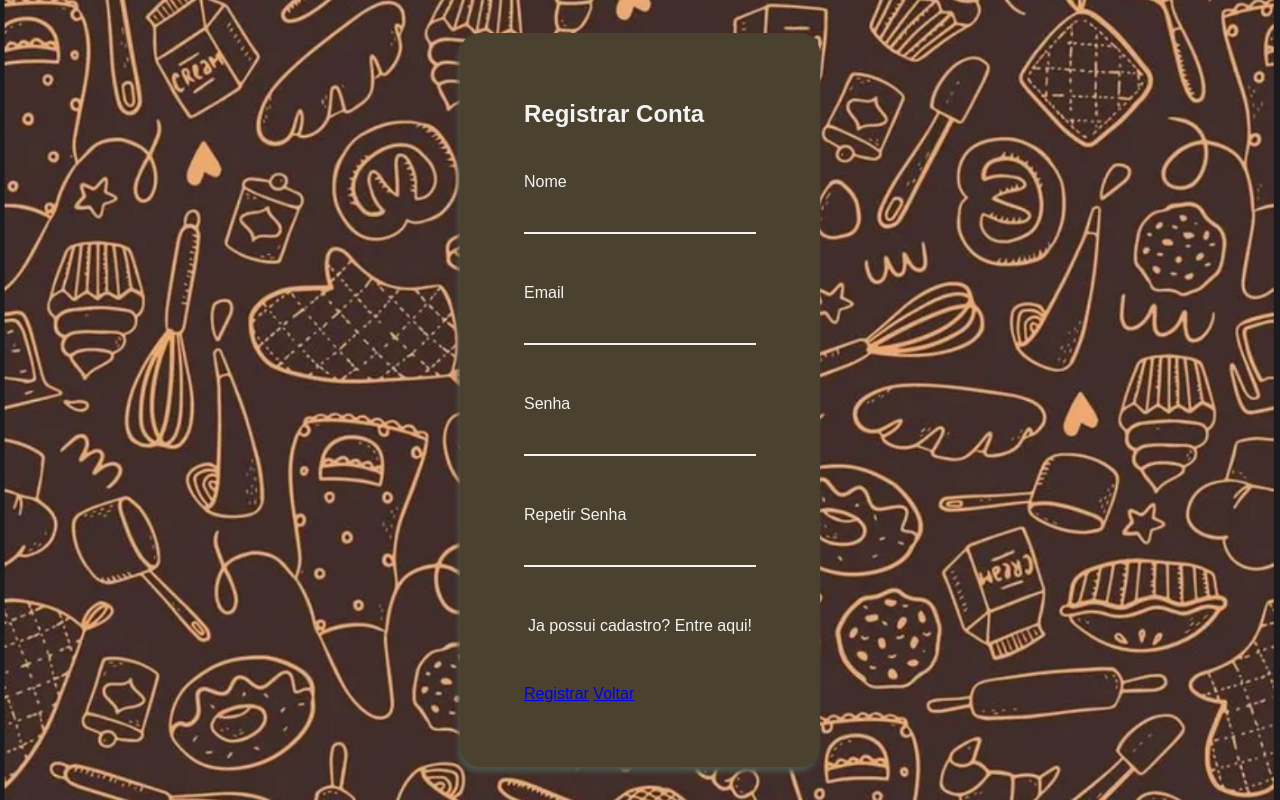
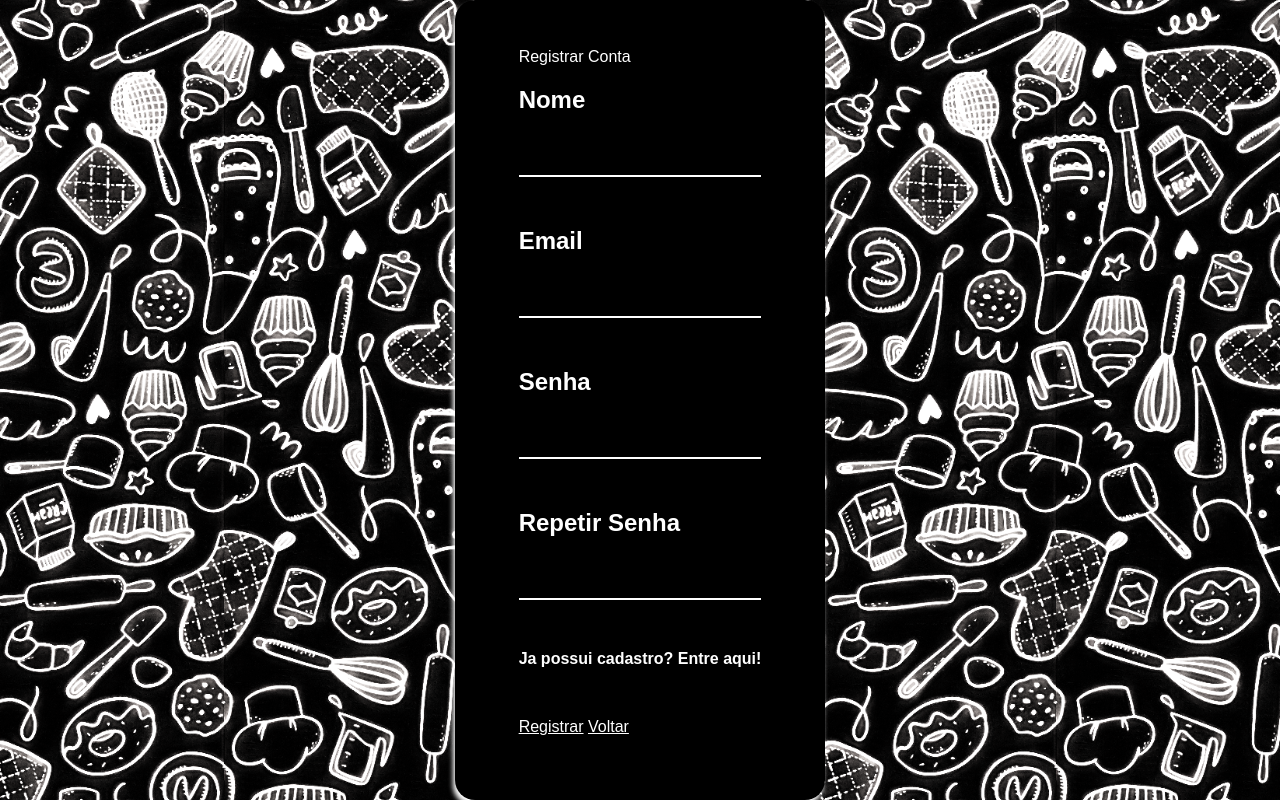
Before and after one commit to Joviviz/Site-Restaurante-Take-Out, a Flask app: template app/views/register.html in a window 1280 px wide. Run offline with Flask 3, Linux system fonts and the light colour scheme; the template is opened without the code that fills it, so the values that code supplies are empty.

Commit message:
login and register add

```diff
--- a/app/views/login.html
+++ b/app/views/login.html
@@ -3,13 +3,13 @@
 
 <!--BACKEND - LOGIN-->
 <div class="form-container">
-  <h3 class="form-title">Entrar na Conta</h3>
+  <p class="form-title display-4">Entrar na Conta</p>
   <div class="input-wrap">
-    <label class="input-label">Email</label>
+    <h2 class="input-label">Email</h2>
     <input type="text" class="input-field" required />
   </div>
   <div class="input-wrap">
-    <label class="input-label">Senha</label>
+    <h2 class="input-label">Senha</h2>
     <input type="text" class="input-field" required />
   </div>
   <div class="input-wrap">
--- a/app/views/menu.html
+++ b/app/views/menu.html
@@ -1,5 +1,9 @@
 <!-- Stylesheet-->
 <link href="/views/static/css/menu.css" rel="stylesheet" />
+
+<ng-include src="'views/navbar.html'"></ng-include>
+
+<h1>Cardápio</h1>
 
 <div class="container mt-5">
 
--- a/app/views/register.html
+++ b/app/views/register.html
@@ -3,27 +3,27 @@
 
 <!--BACKEND - REGISTRO-->
 <div class="form-container">
-  <h3 class="form-title">Registrar Conta</h3>
+  <p class="form-title display-4">Registrar Conta</p>
   <div class="input-wrap">
-    <label class="input-label">Nome</label>
+    <h2 class="input-label">Nome</h2>
     <input type="text" class="input-field" required />
   </div>
   <div class="input-wrap">
-    <label class="input-label">Email</label>
+    <h2 class="input-label">Email</h2>
     <input type="text" class="input-field" required />
   </div>
   <div class="input-wrap">
-    <label class="input-label">Senha</label>
+    <h2 class="input-label">Senha</h2>
     <input type="text" class="input-field" required />
   </div>
   <div class="input-wrap">
-    <label class="input-label">Repetir Senha</label>
+    <h2 class="input-label">Repetir Senha</h2>
     <input type="text" class="input-field" required />
   </div>
   <div class="input-wrap">
-    <p class="input-link">
+    <h4 class="input-link">
       <a href="#!login"> Ja possui cadastro? Entre aqui! </a>
-    </p>
+    </h4>
   </div>
 
   <div class="actions">
--- a/app/views/static/css/loginRegister.css
+++ b/app/views/static/css/loginRegister.css
@@ -1,9 +1,11 @@
+:root {
+  --dark-night: #000000;
+  --light-grey: #b1b1b1;
+  --grey-grey: #151515;
+  --bluish-blue: #3b5bf2;
+}
 
-:root {
-  --bg-color: #C7CCC7;
-  --color-text: #F2F3F2;
-  --bg-form: #4a422e;
-}
+
 
 body {
   margin: 0;
@@ -13,25 +15,25 @@ body {
   justify-content: center;
   align-items: center;
   min-height: 100vh;
-  font-family: "Poppins", sans-serif;
-  background-color: var(--bg-color);
+  font-family: "GFS Didot", sans-serif;
+  background-color: var(--dark-night);
 
   background-image: url('../imgs/food-bg.png');
-  background-size: cover;
-  background-repeat: no-repeat;
+  background-size: 65%;
   background-position: center;
   background-attachment: fixed;
+  background-repeat: repeat;
 }
 
 .form-container {
   padding: 2em 4em 4em 4em;
   border-radius: 20px;
-  background-color: var(--bg-form);
-  box-shadow: -2px 5px 5px 0px #4B534B;
+  background-color: var(--dark-night);
+  box-shadow: -2px 5px 5px 0px #ffffff;
 }
 
 .form-container h3 {
-  color: var(--color-text);
+  color: white;
   font-size: 1.5em;
   font-weight: 600;
   margin: 0;
@@ -47,31 +49,31 @@ body {
 .input-field {
   background: transparent;
   border: none;
-  border-bottom: 2px solid var(--color-text);
+  border-bottom: 2px solid white;
   display: block;
   width: 100%;
   padding: 15px 0 5px 0;
   font-size: 18px;
-  color: var(--color-text);
+  color: white;
 }
 
 .input-label {
-  color: var(--color-text);
+  color: white;
 }
 
-.input-link{
+.input-link {
   margin: 40px 0 20px 0;
-  color: var(--color-text);
+  color: white;
   text-align: center;
 }
 
 .input-link a {
-    text-decoration: none;
-    color: inherit;
+  text-decoration: none;
+  color: inherit;
 }
 
 .input-link a:hover {
-    text-decoration:underline;
+  text-decoration: underline;
 }
 
 .actions button {
@@ -80,7 +82,7 @@ body {
   border: none;
   text-decoration: none;
   text-align: center;
-  color: var(--color-text);
+  color: white;
   border-radius: 5px;
   font-weight: bold;
   font-size: 14px;
@@ -90,3 +92,7 @@ body {
 img {
   filter: grayscale(100%);
 }
+
+*{
+  color: white;
+}
```
Also changed, not shown: app/views/static/css/home.css (+1 -7 lines), app/views/static/imgs/food-bg.png.
